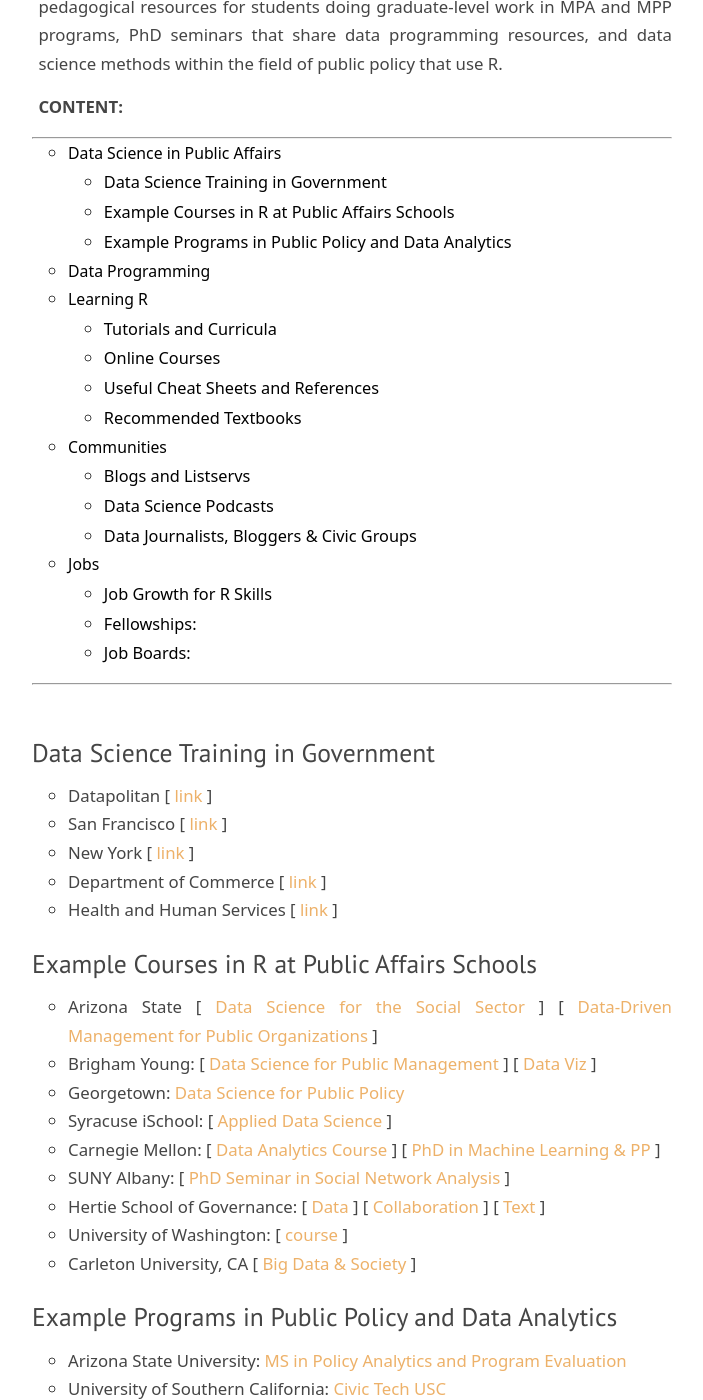
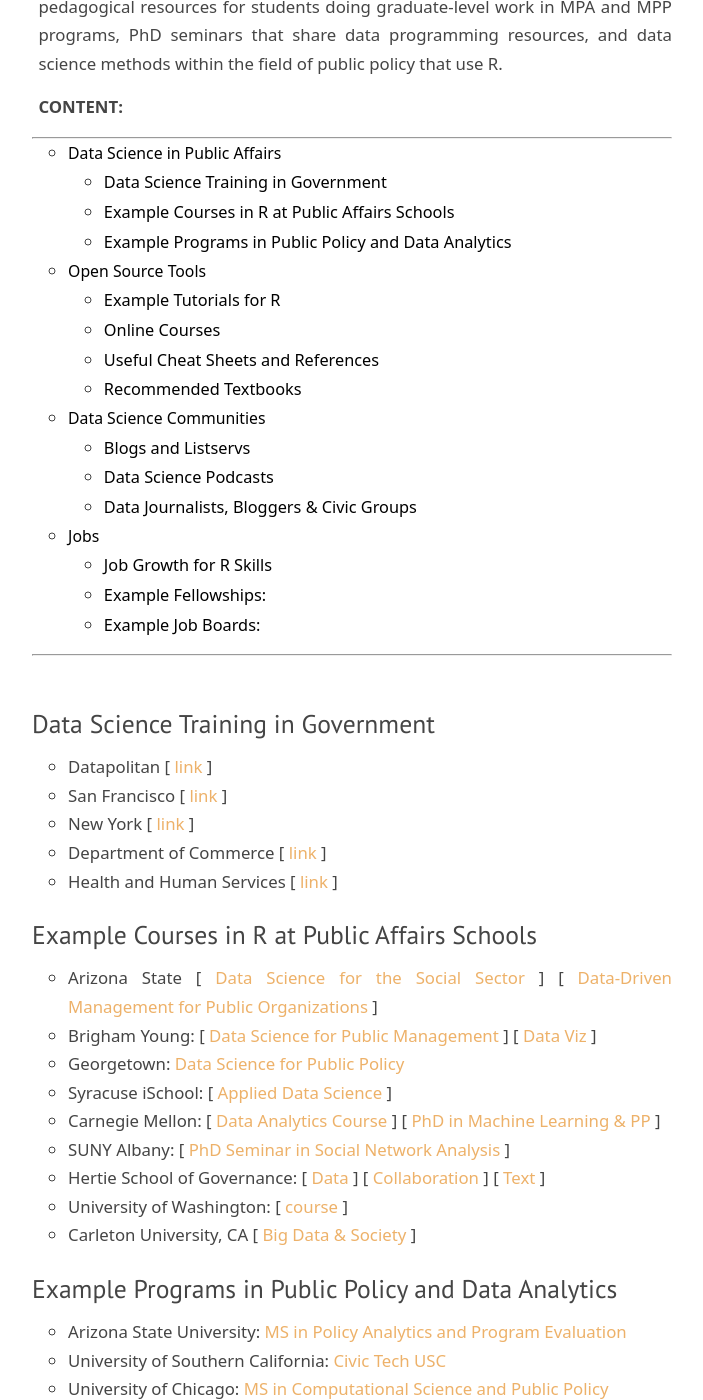
Before and after one commit to DS4PS/ds4ps_dev_site, a Jekyll site: the page built from learn.md, in a window 1280 px wide and 1400 px high, scrolled down 698 px. Shown: the whole window, without its empty margins (288-991 px from the left). Built offline with Jekyll 4.4.1, drawn with Linux system fonts in a browser that asks for light colours; nearby versions of some CDN libraries; library files that are not in the unit come from our copies; some of the changed text lies outside the part shown.

Commit message:
Update learn.md

```diff
--- a/learn.md
+++ b/learn.md
@@ -121,22 +121,21 @@
 
 
 
-## Data Programming
+## Open Source Tools
 
 Open source data programming languages have evolved rapidly and are quickly becoming industry standard for data scientists. Public Affairs programs are adopting these technologies because they are free, and a language like R can perform statistical analysis, dynamic reporting, GIS, analysis for qualitative research, and other functions, meaning it can be substituted for several expensive software licenses, making it a good choice for public sector and nonprofit organizations that don't have large technology budgets. It also lends itself to open innovation since analytical solutions to public sector problems can be easily shared and adopted across localities to encourage collaboration and support an ecosystem of performance.
 
 
 
 
-## Learning R
-
-### Tutorials and Curricula
+### Example Tutorials for R
 
 Resources for Learning R [ [link](http://www.r-bloggers.com/how-to-learn-r-2/) ]
 Courses in Data Programming [ [link](/data-driven-management) ] [ [link](http://www.andrew.cmu.edu/user/achoulde/94842/index.html) ]
 Spatial Analysis (GIS) [ [link](/urban-policy) ]
 Network Analysis [ [link](http://kateto.net/networks-r-igraph) ]
 Collect Social Media Data [ [link](http://www.curiositybits.com/r-for-social-data-mining/) ]
+Data Analysis [ [link](http://mgimond.github.io/ES218/) ] and Statistics [ [link](http://mgimond.github.io/Stats-in-R/index.html) ]
 
 ### Online Courses
 
@@ -167,9 +166,10 @@
 Schwarzer et. al (2015), Meta-Analysis with R
 Chen & Peace (2013), Applied Meta-Analysis with R
 
-## Communities
+## Data Science Communities
 
 R Open Science [ [link](https://ropensci.org/) ]
+useR conference [ [link](https://www.r-project.org/conferences.html) ]
 
 ### Blogs and Listservs
 
@@ -211,12 +211,12 @@
 [ [blog](/s/Freelance-R-Programmer-Rates.pdf) ]
 
 
-### Fellowships:
+### Example Fellowships:
 
 Data Incubator [ [fellowship overview](https://www.thedataincubator.com/fellowship.html#apply?ref=wam9saWUuYnJlZWRlbkBDb2xvcmFkby5FRFUK) ]
 Data Science for the Public Good [ [link](https://www.bi.vt.edu/sdal/projects/data-science-for-the-public-good-program) ]
 
-### Job Boards:
+### Example Job Boards:
 
 Indeed + “R Statistics” [ [link](https://www.indeed.com/jobs?q=R+Statistics&l=&ts=1546801625888&rs=1) ]
 R Users [ [link](https://www.r-users.com/) ]
```
